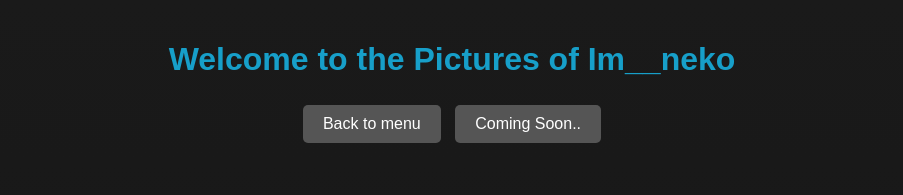
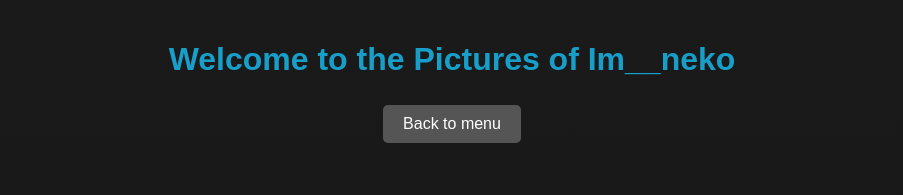
Before and after one commit to Sylraz-X/Neko, a plain HTML site: page index.html in a window 1280 px wide. Shown: the top 195 px of the page, without its empty margins (188-1091 px from the left). Drawn offline with Linux system fonts and the light colour scheme.

Commit message:
index.html

```diff
--- a/index.html
+++ b/index.html
@@ -116,7 +116,6 @@
     <div class="header">
         <h1 id="header-title">Welcome to the Pictures of Im__neko</h1>
         <button class="button" onclick="window.location.href='https://main-phe.vercel.app/'">Back to menu</button>
-        <button class="button" onclick="window.location.href=''">Coming Soon..</button>
     </div>
 
     <div class="game-container">
```
